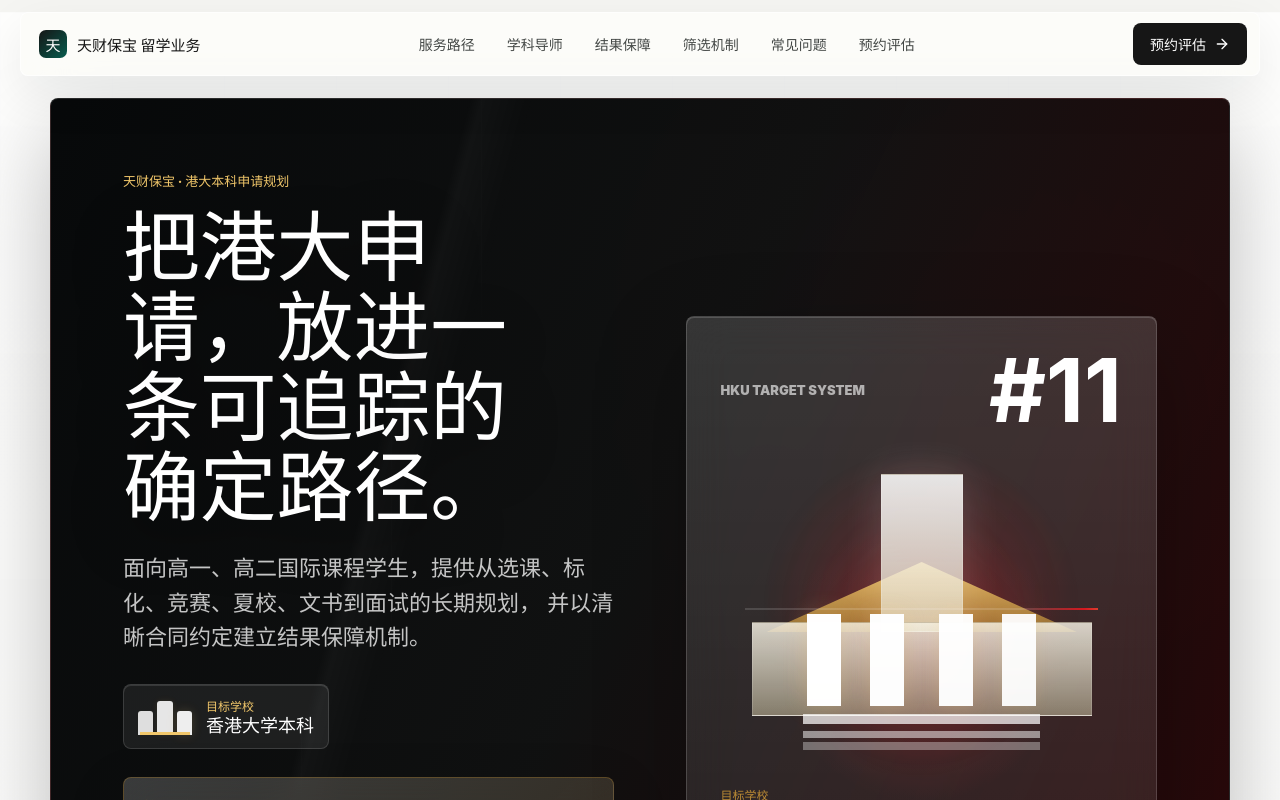
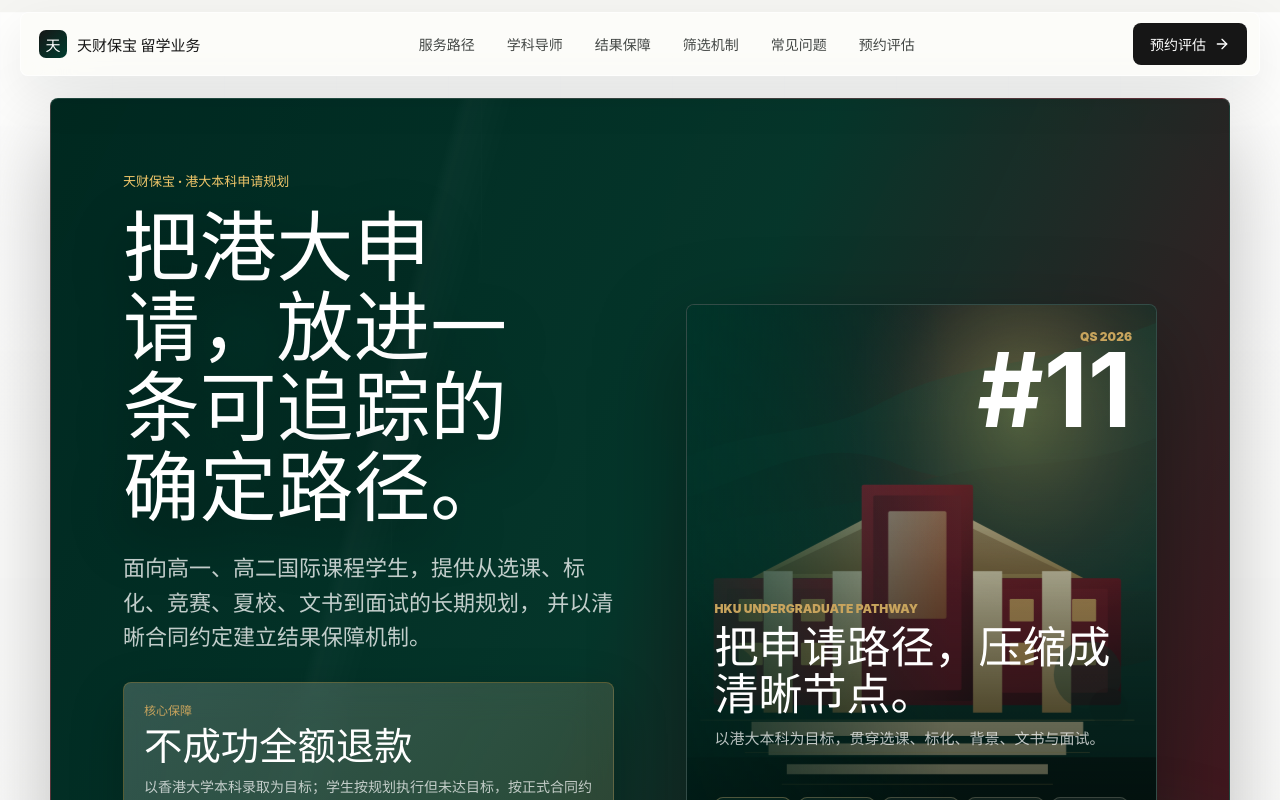
Before and after one commit to StephenSSG/tiancai-baobao-study-abroad, a React (Vite) app: page / in a window 1280 px wide. Shown: the top 800 px of the page. Built offline with nearby package versions, Linux system fonts and the light colour scheme.

Commit message:
Refine HKU themed hero

```diff
--- a/src/App.jsx
+++ b/src/App.jsx
@@ -284,18 +284,6 @@ function App() {
               并以清晰合同约定建立结果保障机制。
             </p>
 
-            <div className="school-kicker" aria-label="目标学校香港大学">
-              <span className="mini-campus" aria-hidden="true">
-                <i />
-                <i />
-                <i />
-              </span>
-              <div>
-                <span>目标学校</span>
-                <strong>香港大学本科</strong>
-              </div>
-            </div>
-
             <div className="refund-banner" aria-label="不成功全额退款保障">
               <span>核心保障</span>
               <strong>不成功全额退款</strong>
@@ -322,36 +310,24 @@ function App() {
             </p>
           </div>
 
-          <div className="hero-visual" aria-label="港大申请规划动态校园视觉">
-            <div className="school-stage">
-              <div className="stage-topline">
-                <span>HKU TARGET SYSTEM</span>
+          <div className="hero-visual" aria-label="港大申请规划校园视觉">
+            <div className="campus-photo-card">
+              <img
+                className="campus-photo"
+                src="/hku-campus-inspired.svg"
+                alt="香港大学风格校园视觉图"
+              />
+              <div className="campus-photo-shade" />
+              <div className="campus-photo-stat" aria-label="香港大学 2026 QS 世界排名第 11">
+                <span>QS 2026</span>
                 <strong>#11</strong>
               </div>
-
-              <div className="campus-scene" aria-hidden="true">
-                <div className="campus-glow" />
-                <div className="campus-silhouette">
-                  <span className="campus-roof" />
-                  <span className="campus-tower" />
-                  <span className="campus-body" />
-                  <span className="campus-column column-1" />
-                  <span className="campus-column column-2" />
-                  <span className="campus-column column-3" />
-                  <span className="campus-column column-4" />
-                  <span className="campus-steps" />
-                </div>
-                <div className="route-line">
-                  <span />
-                </div>
+              <div className="campus-photo-copy">
+                <span>HKU Undergraduate Pathway</span>
+                <strong>把申请路径，压缩成清晰节点。</strong>
+                <p>以港大本科为目标，贯穿选课、标化、背景、文书与面试。</p>
               </div>
-
-              <div className="school-result">
-                <span>目标学校</span>
-                <strong>香港大学本科录取</strong>
-              </div>
-
-              <div className="admission-track" aria-label="申请规划步骤">
+              <div className="admission-track photo-track" aria-label="申请规划步骤">
                 {['选课', '标化', '竞赛', '文书', '面试'].map((item, index) => (
                   <div className="track-step" key={item} style={{ '--step-delay': `${index * 130}ms` }}>
                     <span>{String(index + 1).padStart(2, '0')}</span>
--- a/src/styles.css
+++ b/src/styles.css
@@ -12,10 +12,14 @@
   --line: rgba(22, 22, 22, 0.11);
   --paper: #fbfbf8;
   --soft: #efefeb;
-  --jade: #0f7b68;
-  --jade-dark: #075c4e;
-  --gold: #bb8b35;
-  --racing-red: #d71920;
+  --hku-green: #005941;
+  --hku-green-dark: #003d2f;
+  --hku-red: #9d2235;
+  --hku-gold: #c8a45d;
+  --jade: var(--hku-green);
+  --jade-dark: var(--hku-green-dark);
+  --gold: var(--hku-gold);
+  --racing-red: var(--hku-red);
   --plum: #7a334d;
   --radius: 8px;
   --wide: min(1180px, calc(100vw - 40px));
@@ -170,9 +174,9 @@ a {
   border-radius: 8px;
   color: #fff;
   background:
-    linear-gradient(115deg, rgba(7, 9, 10, 0.98) 0%, rgba(17, 18, 18, 0.96) 47%, rgba(50, 6, 8, 0.88) 100%),
-    radial-gradient(circle at 80% 20%, rgba(215, 25, 32, 0.22), transparent 34%),
-    #080909;
+    linear-gradient(115deg, rgba(0, 40, 32, 0.98) 0%, rgba(5, 55, 43, 0.96) 48%, rgba(85, 17, 29, 0.9) 100%),
+    radial-gradient(circle at 80% 20%, rgba(157, 34, 53, 0.28), transparent 34%),
+    #061b16;
   box-shadow: 0 34px 90px rgba(0, 0, 0, 0.26);
 }
 
@@ -198,9 +202,9 @@ a {
   bottom: -150px;
   width: 420px;
   height: 420px;
-  border: 1px solid rgba(215, 25, 32, 0.22);
+  border: 1px solid rgba(200, 162, 93, 0.24);
   border-radius: 50%;
-  box-shadow: 0 0 80px rgba(215, 25, 32, 0.18);
+  box-shadow: 0 0 80px rgba(0, 89, 65, 0.2);
 }
 
 .hero-copy,
@@ -266,72 +270,6 @@ h3 {
   color: rgba(255, 255, 255, 0.76);
   font-size: 22px;
   line-height: 1.55;
-}
-
-.school-kicker {
-  display: inline-flex;
-  align-items: center;
-  gap: 14px;
-  margin-top: 8px;
-  padding: 12px 14px;
-  border: 1px solid rgba(255, 255, 255, 0.14);
-  border-radius: 8px;
-  background: rgba(255, 255, 255, 0.07);
-  box-shadow: inset 0 1px 0 rgba(255, 255, 255, 0.12);
-}
-
-.mini-campus {
-  position: relative;
-  display: grid;
-  width: 54px;
-  height: 36px;
-  grid-template-columns: repeat(3, 1fr);
-  align-items: end;
-  gap: 4px;
-}
-
-.mini-campus::before {
-  position: absolute;
-  left: 2px;
-  right: 2px;
-  bottom: 0;
-  height: 3px;
-  content: "";
-  background: #f1c76b;
-}
-
-.mini-campus i {
-  display: block;
-  height: 24px;
-  border-radius: 3px 3px 0 0;
-  background: rgba(255, 255, 255, 0.84);
-  animation: school-lights 2.4s ease-in-out infinite;
-}
-
-.mini-campus i:nth-child(2) {
-  height: 34px;
-  animation-delay: 180ms;
-}
-
-.mini-campus i:nth-child(3) {
-  animation-delay: 360ms;
-}
-
-.school-kicker div {
-  display: grid;
-  gap: 2px;
-}
-
-.school-kicker span {
-  color: #f1c76b;
-  font-size: 12px;
-  font-weight: 900;
-}
-
-.school-kicker strong {
-  color: #fff;
-  font-size: 18px;
-  line-height: 1.15;
 }
 
 .refund-banner {
@@ -410,8 +348,8 @@ h3 {
 }
 
 .hero .primary-button {
-  background: var(--racing-red);
-  box-shadow: 0 18px 38px rgba(215, 25, 32, 0.25);
+  background: linear-gradient(135deg, var(--hku-red), #7f1728);
+  box-shadow: 0 18px 38px rgba(157, 34, 53, 0.28);
 }
 
 .hero .secondary-button {
@@ -440,180 +378,102 @@ h3 {
   min-height: 590px;
 }
 
-.school-stage {
+.campus-photo-card {
   position: relative;
-  display: grid;
   min-height: 590px;
-  align-content: space-between;
-  padding: clamp(24px, 4vw, 34px);
   overflow: hidden;
-  border: 1px solid rgba(255, 255, 255, 0.16);
+  border: 1px solid rgba(255, 255, 255, 0.18);
   border-radius: 8px;
-  background:
-    linear-gradient(180deg, rgba(255, 255, 255, 0.12), rgba(255, 255, 255, 0.04)),
-    radial-gradient(circle at 50% 52%, rgba(215, 25, 32, 0.26), transparent 34%),
-    rgba(255, 255, 255, 0.04);
+  background: #06251e;
   box-shadow:
-    0 30px 90px rgba(0, 0, 0, 0.28),
-    inset 0 1px 0 rgba(255, 255, 255, 0.16);
-  backdrop-filter: blur(22px);
+    0 32px 90px rgba(0, 0, 0, 0.34),
+    inset 0 1px 0 rgba(255, 255, 255, 0.15);
 }
 
-.school-stage::before {
+.campus-photo {
   position: absolute;
-  inset: auto 0 20% 0;
-  height: 1px;
-  content: "";
-  background: linear-gradient(90deg, transparent, rgba(241, 199, 107, 0.8), transparent);
-  animation: stage-line 3.6s ease-in-out infinite;
+  inset: 0;
+  width: 100%;
+  height: 100%;
+  object-fit: cover;
+  transform: scale(1.03);
+  animation: photo-drift 12s ease-in-out infinite alternate;
 }
 
-.stage-topline {
-  display: flex;
-  align-items: center;
-  justify-content: space-between;
-  color: rgba(255, 255, 255, 0.62);
-  font-size: 13px;
-  font-weight: 900;
+.campus-photo-shade {
+  position: absolute;
+  inset: 0;
+  background:
+    linear-gradient(180deg, rgba(0, 28, 22, 0.08) 0%, rgba(0, 20, 16, 0.24) 42%, rgba(0, 12, 10, 0.76) 100%),
+    linear-gradient(90deg, rgba(0, 57, 45, 0.78), transparent 56%),
+    radial-gradient(circle at 78% 18%, rgba(200, 162, 93, 0.2), transparent 34%);
 }
 
-.stage-topline strong {
-  color: #fff;
-  font-size: clamp(48px, 7vw, 88px);
-  line-height: 0.9;
+.campus-photo-card::after {
+  position: absolute;
+  inset: 0;
+  pointer-events: none;
+  content: "";
+  background: linear-gradient(115deg, transparent 0 42%, rgba(255, 255, 255, 0.18) 46%, transparent 51%);
+  transform: translateX(-70%);
+  animation: photo-sheen 6.4s ease-in-out infinite;
 }
 
-.campus-scene {
-  position: relative;
+.campus-photo-stat {
+  position: absolute;
+  top: 24px;
+  right: 24px;
   display: grid;
-  min-height: 320px;
-  place-items: center;
-  margin: 18px 0;
+  justify-items: end;
+  color: #fff;
 }
 
-.campus-glow {
-  position: absolute;
-  width: min(430px, 88%);
-  height: min(430px, 88vw);
-  border-radius: 50%;
-  background: radial-gradient(circle, rgba(215, 25, 32, 0.28), transparent 58%);
-  filter: blur(2px);
-  animation: campus-pulse 3.4s ease-in-out infinite;
-}
-
-.campus-silhouette {
-  position: relative;
-  width: min(430px, 92%);
-  height: 260px;
-  transform: translateY(12px);
-  animation: campus-rise 900ms ease both;
-}
-
-.campus-silhouette span {
-  position: absolute;
-  display: block;
-}
-
-.campus-roof {
-  left: 8%;
-  right: 8%;
-  bottom: 118px;
-  height: 70px;
-  clip-path: polygon(50% 0, 100% 100%, 0 100%);
-  background: linear-gradient(180deg, rgba(241, 199, 107, 0.95), rgba(187, 139, 53, 0.68));
-}
-
-.campus-tower {
-  left: 50%;
-  bottom: 118px;
-  width: 82px;
-  height: 158px;
-  transform: translateX(-50%);
-  border: 1px solid rgba(255, 255, 255, 0.18);
-  background: linear-gradient(180deg, rgba(255, 255, 255, 0.88), rgba(229, 222, 200, 0.74));
-  box-shadow: 0 0 40px rgba(255, 255, 255, 0.16);
-}
-
-.campus-body {
-  left: 4%;
-  right: 4%;
-  bottom: 34px;
-  height: 94px;
-  border: 1px solid rgba(255, 255, 255, 0.16);
-  background: linear-gradient(180deg, rgba(246, 242, 229, 0.84), rgba(178, 169, 143, 0.66));
-}
-
-.campus-column {
-  bottom: 44px;
-  width: 34px;
-  height: 92px;
-  background: rgba(255, 255, 255, 0.88);
-  animation: column-glint 2.8s ease-in-out infinite;
-}
-
-.column-1 {
-  left: 19%;
-  animation-delay: 100ms;
-}
-
-.column-2 {
-  left: 36%;
-  animation-delay: 260ms;
-}
-
-.column-3 {
-  right: 36%;
-  animation-delay: 420ms;
-}
-
-.column-4 {
-  right: 19%;
-  animation-delay: 580ms;
-}
-
-.campus-steps {
-  left: 18%;
-  right: 18%;
-  bottom: 0;
-  height: 36px;
-  background:
-    linear-gradient(180deg, rgba(255, 255, 255, 0.72) 0 28%, transparent 28%),
-    linear-gradient(180deg, transparent 0 48%, rgba(255, 255, 255, 0.5) 48% 66%, transparent 66%),
-    linear-gradient(180deg, transparent 0 78%, rgba(255, 255, 255, 0.34) 78%);
-}
-
-.route-line {
-  position: absolute;
-  inset: 50% 6% auto;
-  height: 2px;
-  overflow: hidden;
-  background: rgba(255, 255, 255, 0.14);
-}
-
-.route-line span {
-  position: absolute;
-  inset: 0 auto 0 0;
-  width: 36%;
-  background: linear-gradient(90deg, transparent, var(--racing-red), #f1c76b);
-  animation: route-scan 2.6s ease-in-out infinite;
-}
-
-.school-result {
-  display: grid;
-  gap: 6px;
-  max-width: 420px;
-}
-
-.school-result span {
-  color: var(--gold);
+.campus-photo-stat span {
+  color: var(--hku-gold);
   font-size: 12px;
   font-weight: 900;
 }
 
-.school-result strong {
+.campus-photo-stat strong {
+  font-size: clamp(54px, 8vw, 104px);
+  line-height: 0.9;
+}
+
+.campus-photo-copy {
+  position: absolute;
+  left: 28px;
+  right: 28px;
+  bottom: 142px;
+  display: grid;
+  gap: 8px;
+  max-width: 460px;
   color: #fff;
-  font-size: clamp(24px, 4vw, 42px);
+}
+
+.campus-photo-copy span {
+  color: var(--hku-gold);
+  font-size: 12px;
+  font-weight: 900;
+  text-transform: uppercase;
+}
+
+.campus-photo-copy strong {
+  font-size: clamp(25px, 4vw, 44px);
   line-height: 1.08;
+}
+
+.campus-photo-copy p {
+  margin: 0;
+  color: rgba(255, 255, 255, 0.72);
+  font-size: 15px;
+  line-height: 1.65;
+}
+
+.photo-track {
+  position: absolute;
+  left: 28px;
+  right: 28px;
+  bottom: 28px;
 }
 
 .admission-track {
@@ -663,55 +523,33 @@ h3 {
   }
 }
 
-@keyframes campus-rise {
-  from {
-    opacity: 0;
-    transform: translateY(38px) scale(0.96);
+@keyframes track-glow {
+  50% {
+    border-color: rgba(200, 162, 93, 0.46);
+    background: rgba(0, 89, 65, 0.16);
   }
 }
 
-@keyframes campus-pulse {
-  50% {
-    transform: scale(1.08);
-    opacity: 0.8;
+@keyframes photo-drift {
+  100% {
+    transform: scale(1.08) translateX(-1.5%);
   }
 }
 
-@keyframes column-glint {
-  50% {
-    background: rgba(255, 255, 255, 1);
-    box-shadow: 0 0 24px rgba(241, 199, 107, 0.24);
+@keyframes photo-sheen {
+  0%,
+  35% {
+    transform: translateX(-80%);
+    opacity: 0;
   }
-}
 
-@keyframes route-scan {
-  0% {
-    transform: translateX(-110%);
+  56% {
+    opacity: 0.42;
   }
 
   100% {
-    transform: translateX(320%);
-  }
-}
-
-@keyframes stage-line {
-  50% {
-    opacity: 0.28;
-    transform: scaleX(0.7);
-  }
-}
-
-@keyframes track-glow {
-  50% {
-    border-color: rgba(215, 25, 32, 0.42);
-    background: rgba(215, 25, 32, 0.12);
-  }
-}
-
-@keyframes school-lights {
-  50% {
-    background: #fff;
-    box-shadow: 0 0 20px rgba(241, 199, 107, 0.34);
+    transform: translateX(92%);
+    opacity: 0;
   }
 }
 
@@ -720,7 +558,7 @@ h3 {
   grid-template-columns: repeat(4, minmax(0, 1fr));
   gap: 1px;
   width: var(--wide);
-  margin: 0 auto;
+  margin: 64px auto 0;
   border: 1px solid var(--line);
   border-radius: 8px;
   background: var(--line);
@@ -1276,10 +1114,6 @@ h3 {
     min-height: auto;
   }
 
-  .school-stage {
-    min-height: 540px;
-  }
-
   .stats-band {
     grid-template-columns: repeat(2, minmax(0, 1fr));
   }
@@ -1360,9 +1194,9 @@ h3 {
     width: 100%;
     min-height: 48px;
     margin: 0 0 18px;
-    border: 1px solid rgba(15, 123, 104, 0.2);
+    border: 1px solid rgba(200, 162, 93, 0.25);
     border-radius: 8px;
-    background: rgba(255, 255, 255, 0.62);
+    background: rgba(255, 255, 255, 0.08);
   }
 
   .primary-button,
@@ -1376,57 +1210,48 @@ h3 {
     min-height: auto;
   }
 
-  .school-stage {
-    min-height: 460px;
-    padding: 18px;
+  .campus-photo-card {
+    min-height: 500px;
   }
 
-  .campus-scene {
-    min-height: 230px;
-    margin: 8px 0;
+  .campus-photo-stat {
+    top: 18px;
+    right: 18px;
   }
 
-  .campus-silhouette {
-    height: 210px;
-    width: 100%;
+  .campus-photo-copy {
+    left: 18px;
+    right: 18px;
+    bottom: 106px;
   }
 
-  .campus-tower {
-    width: 62px;
-    height: 124px;
-  }
-
-  .campus-roof {
-    bottom: 96px;
-    height: 54px;
-  }
-
-  .campus-body {
-    bottom: 28px;
-    height: 74px;
-  }
-
-  .campus-column {
-    bottom: 36px;
-    width: 24px;
-    height: 72px;
-  }
-
-  .campus-steps {
-    bottom: 0;
-    height: 28px;
+  .photo-track {
+    left: 18px;
+    right: 18px;
+    bottom: 18px;
   }
 
   .admission-track {
     grid-template-columns: repeat(2, minmax(0, 1fr));
   }
 
+  .photo-track {
+    grid-template-columns: repeat(5, minmax(0, 1fr));
+  }
+
   .track-step {
-    padding: 10px;
+    justify-items: center;
+    gap: 4px;
+    padding: 8px 4px;
+  }
+
+  .track-step p {
+    font-size: 13px;
   }
 
   .stats-band {
     grid-template-columns: 1fr;
+    margin-top: 44px;
   }
 
   .stat {
```
Also changed, not shown: public/hku-campus-inspired.svg (added).
